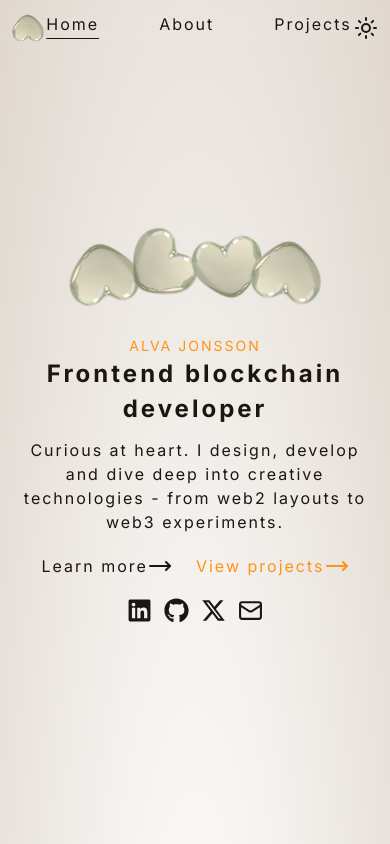
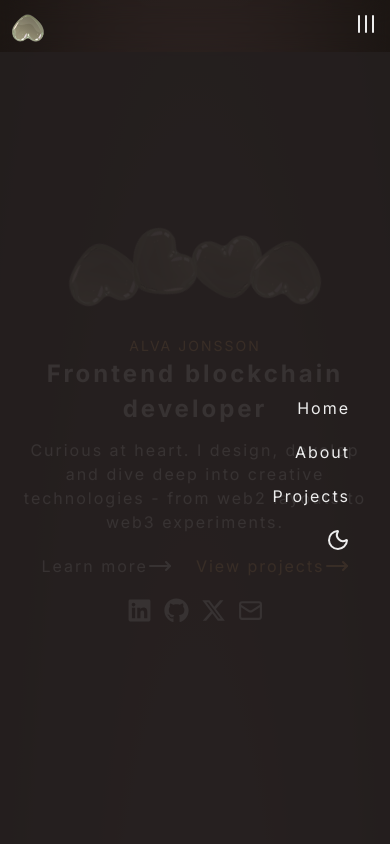
Before and after one commit to Alvis97/alvaportfolio, a Next.js app: page / in a window 390 px wide. Both pictures are taken after a click on the button 365 px from the left and 28 px from the top of the page. Shown: the top 844 px of the page. Built offline with nearby package versions, Linux system fonts and the light colour scheme.

Commit message:
Added hamburger menu

```diff
--- a/app/components/navigation.tsx
+++ b/app/components/navigation.tsx
@@ -1,11 +1,22 @@
 "use client"
 
-import { Moon, Sun } from 'lucide-react'
+import { Menu, Moon, Sun } from 'lucide-react'
 import React, { useEffect, useState } from 'react'
 
 function Navigation() {
     const [lightmode, setLightmode] = useState(false)
     const [active, setActive] = useState("Home")
+    const [mobileNav, setMobileNav] = useState(false)
+    const [modalOpen, setModalOpen] = useState(false)
+
+    useEffect(() => {
+         function checkScreen() {
+        setMobileNav(window.innerWidth >= 768)
+    }
+    checkScreen()
+     window.addEventListener("resize", checkScreen)
+    return () => window.removeEventListener("resize", checkScreen)
+    }, [])
 
  useEffect(() => {
     if (lightmode) {
@@ -17,7 +28,56 @@ function Navigation() {
 
   return (
     <div className='flex w-full fixed z-1 justify-between backdrop-blur-md bg-white/0.5 p-3'>
-        <img className='h-8 w-8' src="/heart.svg" alt="" />
+
+    {!mobileNav && (
+        <>
+          <img className='h-8 w-8' src="/heart.svg" alt="" />
+          <div>
+            <button
+            onClick={() => setModalOpen(!modalOpen)}
+            className={`transition-transform duration-300 ${modalOpen ? "rotate-90" : "-rotate-0"} cursor-pointer `}
+            >
+                <Menu/>
+            </button>
+            { modalOpen && (
+            <div className='mobile-menu fixed flex flex-col justify-center items-end p-10 gap-5 top-13 left-0 h-screen w-screen'>
+                  <a
+                    onClick={() => {setActive("Home"); setModalOpen(false)}}
+                    href="#landingSection"
+                    className='a-link'
+                    >
+                        Home
+                    </a>
+                    <a
+                    onClick={() => {setActive("About"); setModalOpen(false)}}
+                    href="#about"
+                    className='a-link'
+                    >
+                        About
+                    </a>
+                    <a
+                    onClick={() => {setActive("Projects"); setModalOpen(false)}}
+                    href="#projects"
+                    className='a-link'
+                    >
+                        Projects
+                    </a>
+                <button onClick={() => setLightmode(!lightmode)}>
+                {lightmode ? ( <Sun/> ) : ( <Moon/> )}
+        </button>
+
+            </div>
+            )}
+
+          </div>
+        </>
+    )}
+
+
+
+    {mobileNav && (
+        <>
+         <img className='h-8 w-8' src="/heart.svg" alt="" />
 
         <div className='flex gap-15'>
             <a
@@ -43,6 +103,9 @@ function Navigation() {
         <button onClick={() => setLightmode(!lightmode)}>
             {lightmode ? ( <Sun/> ) : ( <Moon/> )}
         </button>
+        </>
+    )}
+
     </div>
   )
 }
--- a/app/globals.css
+++ b/app/globals.css
@@ -63,14 +63,22 @@ p{
   font-weight: 400;
 }
 
+.a-link{
+  cursor: pointer;
+  transition: transform 0.5s;
+}
+
+.a-link :hover{
+  transform: scale(1.2);
+}
+
 .icon-link {
   transition: transform 0.2s;
   cursor: pointer;
-  display: inline-block;
 }
 
 .icon-link:hover {
-  transform: scale(1.15);
+  transform: scale(1.05);
 }
 
 .heart-bounce {
@@ -96,6 +104,11 @@ p{
   box-shadow:
     inset -3px -3px 5px rgba(131, 92, 92, 0.32),
     inset 5px 5px 10px rgb(28, 20, 20);
+  transition: transform 1s;
+}
+
+.project-card:hover{
+  transform: scale(1.05);
 }
 
 .light .project-card {
@@ -104,3 +117,11 @@ p{
     inset -3px -3px 10px rgba(255, 255, 255, 0.911),
     inset 5px 5px 10px rgb(159, 159, 159);
 }
+
+.mobile-menu {
+  background: rgba(37, 31, 31, 0.908);
+}
+
+.light .mobile-menu {
+background: rgba(230, 219, 210, 0.908);
+}
```
